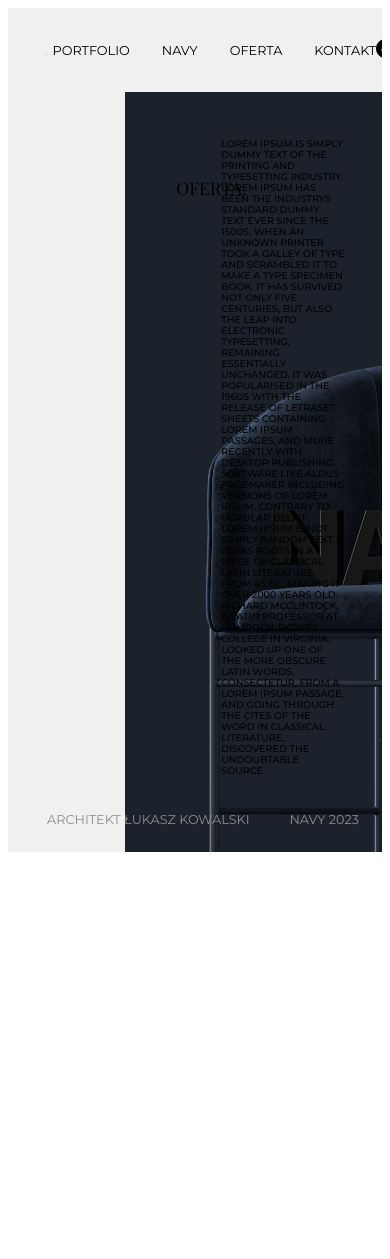
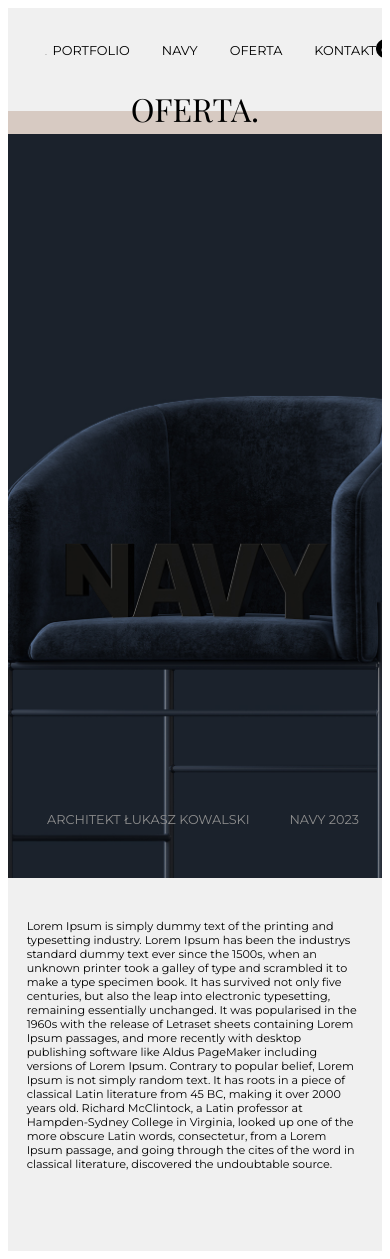
Before and after one commit to m6k4/nuxt-website, a Nuxt app: page /offer in a window 390 px wide. Before the commit the page ends 860 px from the top, so only its background shows below. Built offline with nearby package versions, Linux system fonts and the light colour scheme; a web font is replaced by a local one.

Commit message:
responsiveness content component

```diff
--- a/components/TheContentComponent.vue
+++ b/components/TheContentComponent.vue
@@ -1,4 +1,5 @@
 <template>
+  <div class="TheContentComponent__wrapper">
     <div class="TheContentComponent">
         <img
         :src="mainImage"
@@ -10,6 +11,10 @@
         {{ content }}
       </div>
     </div>
+    <div class="TheContentComponent__content-mobile">
+        {{ content }}
+      </div>
+  </div>
   </template>
 <script>
 export default {
@@ -37,7 +42,7 @@ export default {
   top: 10%;
   left: 45%;
   text-transform: uppercase;
-  font-size: 4.5vw;
+  font-size: 5rem;
   line-height: 1rem;
   font-weight: 400;
 }
@@ -50,6 +55,9 @@ export default {
   font-weight: 500;
   text-transform: uppercase;
 }
+.TheContentComponent__content-mobile {
+  display: none;
+}
 @media only screen and (max-width: 1600px) {
   .TheContentComponent__content {
     font-size: 0.6rem;
@@ -59,5 +67,87 @@ export default {
   .TheContentComponent__image {
     width: 35rem;
   }
+  .TheContentComponent__title {
+    font-size: 4.5rem;
+  }
+}
+@media only screen and (max-width: 1400px) {
+  .TheContentComponent__image {
+    margin-left: 1rem;
+  }
+  .TheContentComponent__title {
+    font-size: 4rem;
+  }
+}
+@media only screen and (max-width: 1150px) {
+  .TheContentComponent {
+    background-color: #D7CAC2;
+    padding: 0;
+    margin-top: 5%
+  }
+  .TheContentComponent__image {
+    width: 100%;
+    margin-left: 0;
+    height: 95%;
+    margin-top: 5%;
+  }
+  .TheContentComponent__wrapper {
+    padding: 0 10%;
+  }
+  .TheContentComponent__title {
+    width: 100%;
+    display: flex;
+    justify-content: center;
+    left: auto;
+    top: -3rem;
+    font-size: 3.5rem;
+  }
+  .TheContentComponent__content {
+    display: none;
+  }
+  .TheContentComponent__content-mobile {
+    display: block;
+    font-size: 0.8rem;
+    margin: 4rem 0 5rem 0
+  }
+}
+@media only screen and (max-width: 750px) {
+  .TheContentComponent__wrapper {
+    padding: 0;
+  }
+  .TheContentComponent__title {
+    font-size: 3rem;
+  }
+  .TheContentComponent__content-mobile {
+    padding: 0 5%;
+    margin-top: 3rem;
+  }
+}
+@media only screen and (max-width: 576px) {
+  .TheContentComponent__wrapper {
+    padding: 0;
+  }
+  .TheContentComponent__title {
+    font-size: 2.5rem;
+    top: -2.5rem;
+  }
+  .TheContentComponent__image {
+    margin-top: 6%;
+    height: 96%;
+  }
+  .TheContentComponent__content-mobile {
+    font-size: 0.7rem;
+  }
+
+}
+@media only screen and (max-width: 440px) {
+  .TheContentComponent__title {
+    font-size: 2rem;
+    top: -2rem;
+  }
+  .TheContentComponent__image {
+    margin-top: 6%;
+    height: 98%;
+  }
 }
 </style>
--- a/pages/offer.vue
+++ b/pages/offer.vue
@@ -24,4 +24,9 @@ export default {
 .Offer{
   overflow-y: hidden;
 }
+@media only screen and (max-width: 1150px) {
+  .Offer {
+    overflow-y: auto;
+  }
+}
 </style>
```
